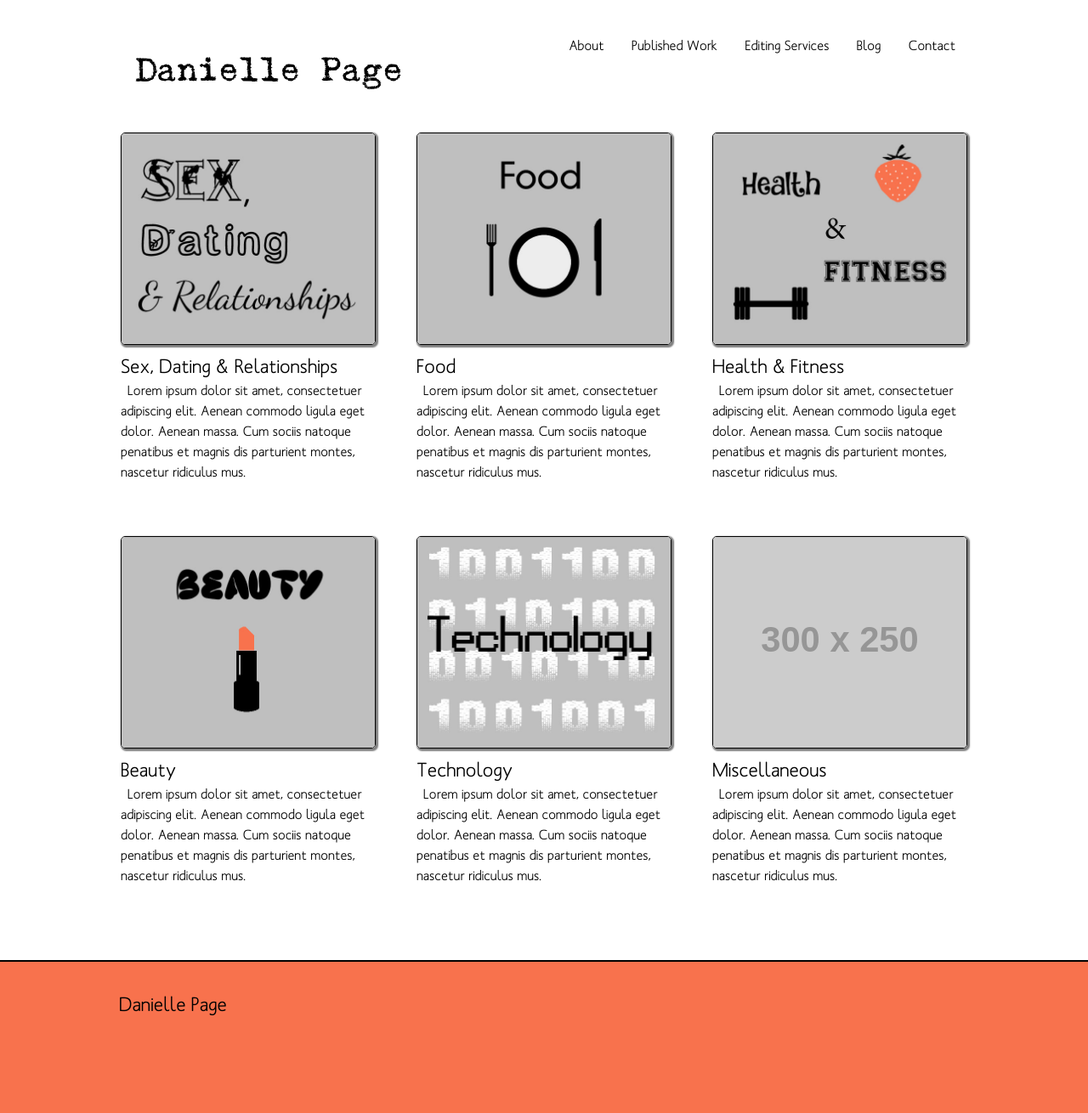
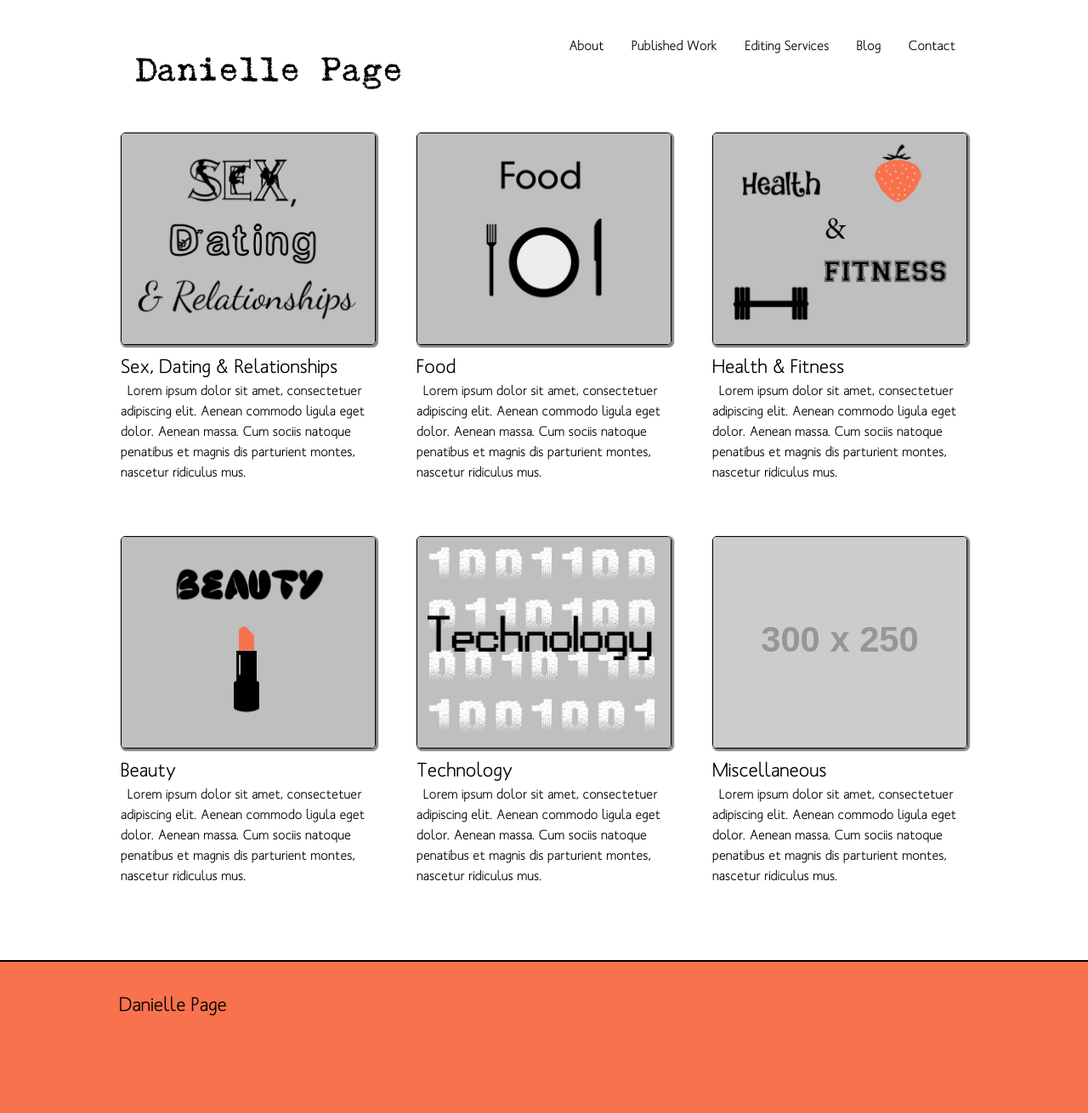
Before and after one commit to thedaniellepage/thedaniellepage, a Jekyll site: the page built from published-work.html, in a window 1280 px wide. Shown: the whole page at 85% size. Built offline with Jekyll 4.4.1, drawn with Linux system fonts in a browser that asks for light colours; nearby versions of some CDN libraries.

Commit message:
pussyFOOOOOOOT

```diff
--- a/published-work.html
+++ b/published-work.html
@@ -8,7 +8,7 @@ permalink: "index.html"
 <table class="categories">
 <tr>
 	<td>
-		<a href="{{site.url}}/published-work/sex-dating-relationships.html"><img src="/images/sexDatingRelationships.jpg" alt="Sex, Dating and Relationships" class="category-image"></a>
+		<a href="{{site.url}}/published-work/sex-dating-relationships.html"><img src="/images/sexDatingRelationshipsC.jpg" alt="Sex, Dating and Relationships" class="category-image"></a>
 		<h3>Sex, Dating &amp; Relationships</h3>
 		<p class="category-blurb">Lorem ipsum dolor sit amet, consectetuer adipiscing elit. Aenean commodo ligula eget dolor. Aenean massa. Cum sociis natoque penatibus et magnis dis parturient montes, nascetur ridiculus mus.</p>
 	</td>
```
Also changed, not shown: images/sexDatingRelationshipsC.jpg (added).
